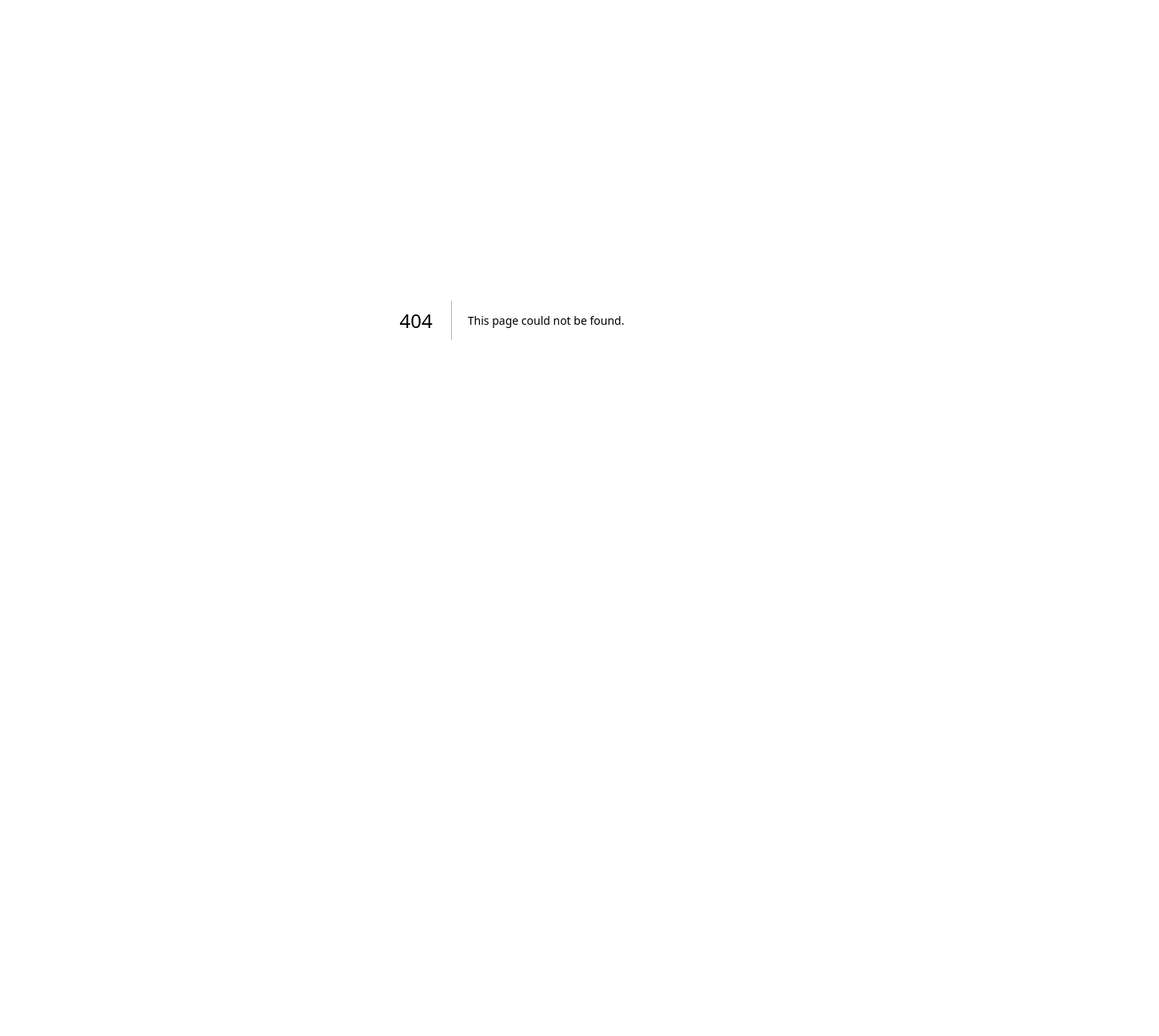
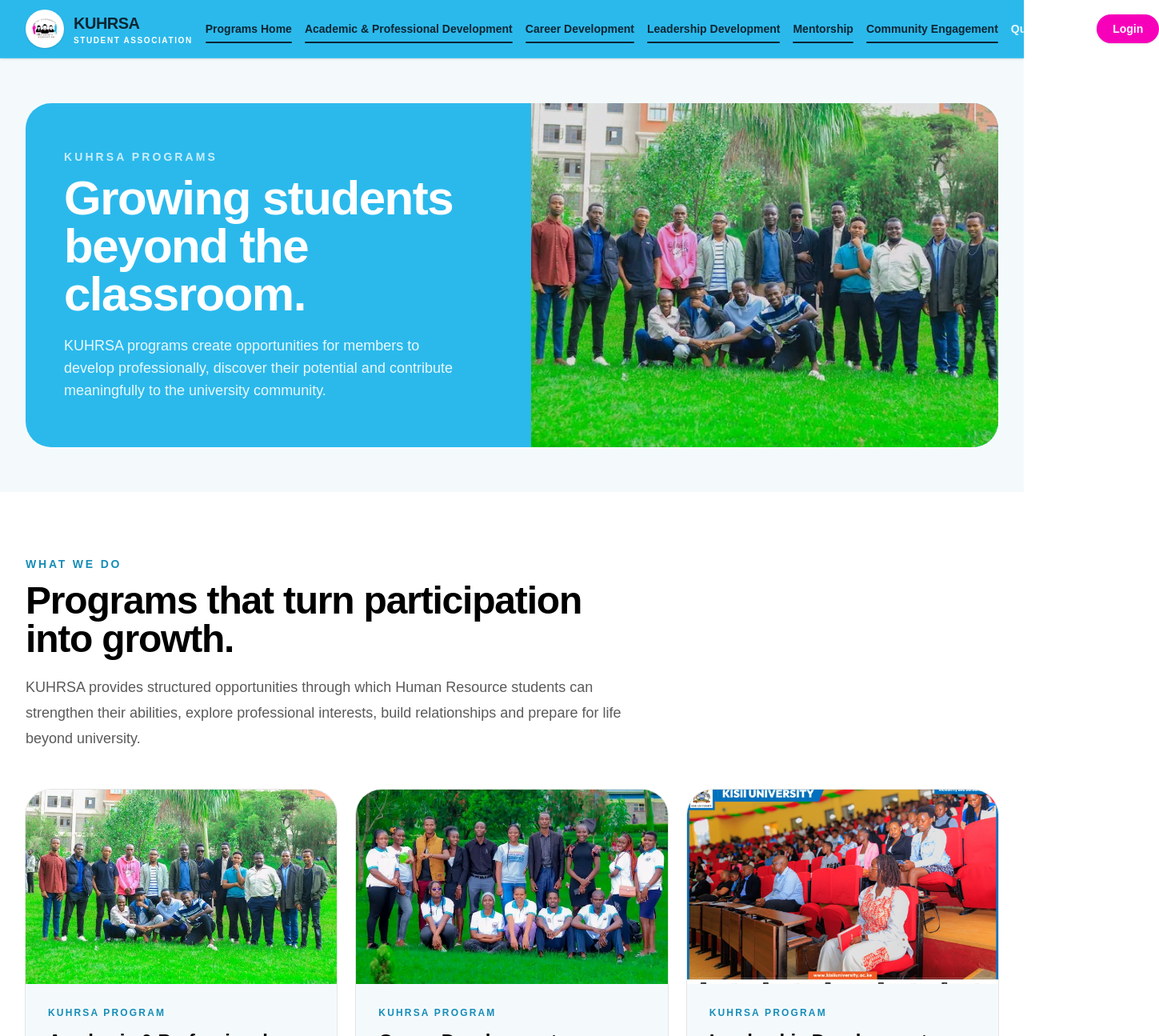
Before and after one commit to hlestakovjames/kuhrsa-frontend, a Next.js app: page /programs in a window 1280 px wide. Before the commit this address had no page. Shown: the top 1295 px of the page at 80% size, 1449 px wide, since content can reach past the window. Before the commit the page ends 800 px from the top, so only its background shows below. Built offline with nearby package versions, Linux system fonts and the light colour scheme.

Commit message:
feat: add programs landing page

```diff
--- /dev/null
+++ b/app/(public)/programs/page.tsx
@@ -0,0 +1,190 @@
+import Image from "next/image";
+import Link from "next/link";
+import PageHero from "@/components/site/PageHero";
+
+const programs = [
+  {
+    id: "academic",
+    title: "Academic & Professional Development",
+    description:
+      "Initiatives designed to strengthen students' academic knowledge and develop practical skills relevant to the Human Resource profession.",
+    image: "/images/kuhrsa/general/students_hrsa.jpeg",
+  },
+  {
+    id: "career",
+    title: "Career Development",
+    description:
+      "Programs that help members prepare for professional life through career guidance, workplace readiness and exposure to the HR profession.",
+    image: "/images/kuhrsa/general/hrsa.students.jpeg",
+  },
+  {
+    id: "leadership",
+    title: "Leadership Development",
+    description:
+      "Opportunities that encourage students to develop leadership abilities, confidence, responsibility and effective communication.",
+    image: "/images/kuhrsa/general/STD@HRSA.jpeg",
+  },
+  {
+    id: "mentorship",
+    title: "Mentorship",
+    description:
+      "A platform for students to learn from peers, leaders and professionals while receiving guidance throughout their academic and professional journey.",
+    image: "/images/kuhrsa/general/STUDENTS.jpeg",
+  },
+  {
+    id: "community",
+    title: "Community Engagement",
+    description:
+      "Initiatives that encourage students to use their knowledge, skills and talents to contribute positively to the university and wider community.",
+    image: "/images/kuhrsa/general/STD@KISII.jpeg",
+  },
+];
+
+export default function ProgramsPage() {
+  return (
+    <>
+      <PageHero
+        eyebrow="KUHRSA Programs"
+        title="Growing students beyond the classroom."
+        description="KUHRSA programs create opportunities for members to develop professionally, discover their potential and contribute meaningfully to the university community."
+        image="/images/kuhrsa/general/students_hrsa.jpeg"
+        imageAlt="KUHRSA students"
+      />
+
+      <section className="bg-white">
+        <div className="mx-auto max-w-7xl px-5 py-16 lg:px-8 lg:py-20">
+          <div className="max-w-3xl">
+            <p className="text-sm font-black uppercase tracking-[0.2em] text-[#168DB8]">
+              What We Do
+            </p>
+
+            <h2 className="mt-3 text-4xl font-black tracking-tight md:text-5xl">
+              Programs that turn participation into growth.
+            </h2>
+
+            <p className="mt-5 text-lg leading-8 text-black/65">
+              KUHRSA provides structured opportunities through which Human
+              Resource students can strengthen their abilities, explore
+              professional interests, build relationships and prepare for
+              life beyond university.
+            </p>
+          </div>
+
+          <div className="mt-12 grid gap-6 md:grid-cols-2 lg:grid-cols-3">
+            {programs.map((program) => (
+              <article
+                key={program.id}
+                id={program.id}
+                className="group overflow-hidden rounded-[2rem] bg-[#F4FAFC] ring-1 ring-black/10"
+              >
+                <div className="relative aspect-[16/10] overflow-hidden">
+                  <Image
+                    src={program.image}
+                    alt={program.title}
+                    fill
+                    sizes="(max-width: 768px) 100vw, (max-width: 1280px) 50vw, 33vw"
+                    className="object-cover transition duration-500 group-hover:scale-105"
+                  />
+                </div>
+
+                <div className="p-7">
+                  <p className="text-xs font-black uppercase tracking-[0.18em] text-[#168DB8]">
+                    KUHRSA Program
+                  </p>
+
+                  <h3 className="mt-3 text-2xl font-black tracking-tight">
+                    {program.title}
+                  </h3>
+
+                  <p className="mt-4 text-sm leading-7 text-black/60">
+                    {program.description}
+                  </p>
+
+                  <Link
+                    href={`/programs/${program.id}`}
+                    className="mt-6 inline-flex items-center font-bold text-[#168DB8] transition hover:text-[#0B2633]"
+                  >
+                    Explore program
+                    <span className="ml-2">→</span>
+                  </Link>
+                </div>
+              </article>
+            ))}
+          </div>
+        </div>
+      </section>
+
+      <section className="bg-[#BFF2F8]">
+        <div className="mx-auto max-w-7xl px-5 py-16 lg:px-8 lg:py-20">
+          <div className="grid gap-10 lg:grid-cols-[1fr_0.9fr] lg:items-center">
+            <div>
+              <p className="text-sm font-black uppercase tracking-[0.2em] text-[#168DB8]">
+                Beyond Programs
+              </p>
+
+              <h2 className="mt-3 text-4xl font-black tracking-tight md:text-5xl">
+                Get involved in the KUHRSA community.
+              </h2>
+
+              <p className="mt-5 max-w-2xl text-base leading-8 text-black/65">
+                Programs work alongside KUHRSA activities, events and academic
+                opportunities to give members a complete student experience.
+              </p>
+
+              <div className="mt-7 flex flex-wrap gap-3">
+                <Link
+                  href="/activities"
+                  className="rounded-full bg-[#168DB8] px-6 py-3 font-bold text-white transition hover:bg-[#0B2633]"
+                >
+                  Explore Activities
+                </Link>
+
+                <Link
+                  href="/events"
+                  className="rounded-full bg-[#F700BA] px-6 py-3 font-bold text-white transition hover:bg-[#CE26A4]"
+                >
+                  View Events
+                </Link>
+              </div>
+            </div>
+
+            <div className="relative mx-auto w-full max-w-xl overflow-hidden rounded-[2rem] bg-white shadow-sm ring-1 ring-black/10">
+              <div className="relative aspect-[4/3]">
+                <Image
+                  src="/images/kuhrsa/general/HR.jpeg"
+                  alt="KUHRSA students participating in association activities"
+                  fill
+                  sizes="(max-width: 1024px) 100vw, 50vw"
+                  className="object-cover"
+                />
+              </div>
+            </div>
+          </div>
+        </div>
+      </section>
+
+      <section className="bg-[#0B2633] text-white">
+        <div className="mx-auto max-w-7xl px-5 py-12 lg:px-8">
+          <div className="flex flex-col gap-5 sm:flex-row sm:items-center sm:justify-between">
+            <div>
+              <p className="text-sm font-black uppercase tracking-[0.2em] text-white/50">
+                KUHRSA
+              </p>
+
+              <h2 className="mt-2 text-2xl font-black">
+                Discover. Participate. Grow.
+              </h2>
+            </div>
+
+            <Link
+              href="/membership"
+              className="inline-flex w-fit rounded-full bg-[#F700BA] px-6 py-3 font-bold text-white transition hover:bg-[#CE26A4]"
+            >
+              Become a Member
+            </Link>
+          </div>
+        </div>
+      </section>
+    </>
+  );
+}
```
